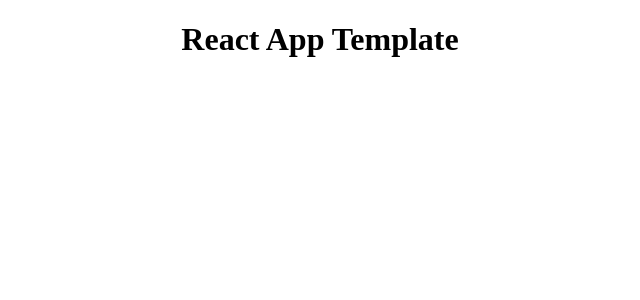
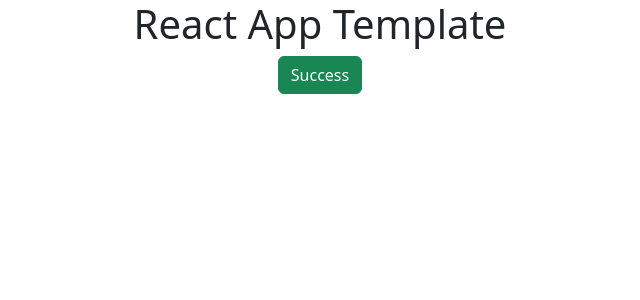
Before and after one commit to salimov333/react-todo-app, a React (Create React App) app: page / in a window 1280 px wide. Shown: the top 300 px of the page, without its empty margins (320-960 px from the left). Built offline with nearby package versions, Linux system fonts and the light colour scheme.

Commit message:
added bootstrap and react-bootstrap

```diff
--- a/package.json
+++ b/package.json
@@ -3,8 +3,10 @@
   "version": "0.1.0",
   "private": true,
   "dependencies": {
+    "bootstrap": "^5.2.0",
     "npm-run-all": "^4.1.5",
     "react": "^18.2.0",
+    "react-bootstrap": "^2.4.0",
     "react-dom": "^18.2.0",
     "react-scripts": "5.0.1"
   },
--- a/src/App.js
+++ b/src/App.js
@@ -1,9 +1,12 @@
 import './App.css';
+import 'bootstrap/dist/css/bootstrap.min.css';
+import { Button } from "react-bootstrap";
 
 function App() {
   return (
     <div className="App">
       <h1>React App Template</h1>
+      <Button variant="success">Success</Button>
     </div>
   );
 }
```
Also changed, not shown: 1 other file (tests, documents, lock files or other folders).
